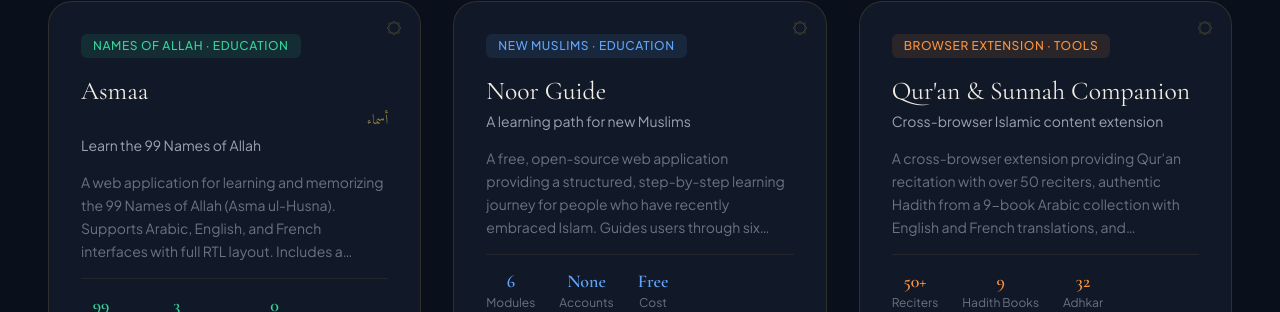
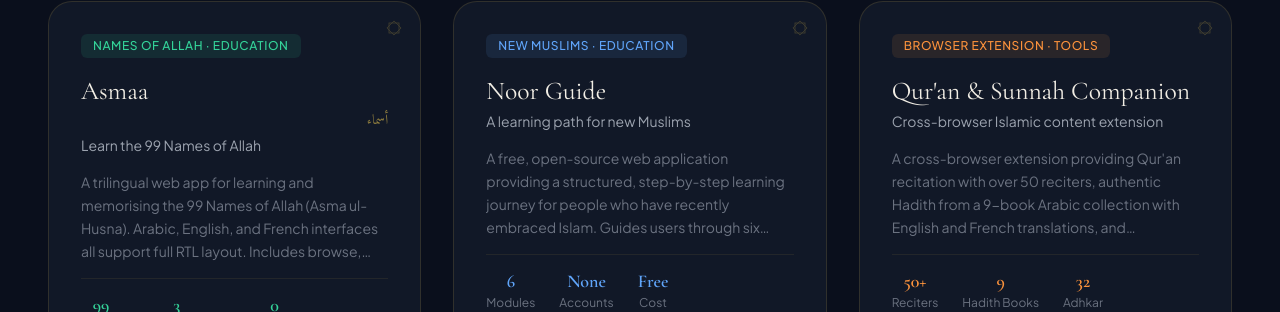
Before and after one commit to Abdalla-Eldoumani/my-islamic-portfolio, a Next.js app: page / in a window 1280 px wide. Shown: the part 2244-2556 px from the top of the page. Built offline with nearby package versions, Linux system fonts and the light colour scheme.

Commit message:
tighten asmaa description with humanizer voice

```diff
--- a/src/data/projects.ts
+++ b/src/data/projects.ts
@@ -105,13 +105,14 @@ export const projects: Project[] = [
     arabicTitle: "أسماء",
     subtitle: "Learn the 99 Names of Allah",
     description:
-      "A web application for learning and memorizing the 99 Names of Allah (Asma ul-Husna). Supports Arabic, English, and French interfaces with full RTL layout. Includes a browse grid, card-based study mode with text-to-speech pronunciation, randomized quizzes, and progress tracking with streaks and favorites. Built with vanilla JavaScript — no frameworks or build tools required.",
+      "A trilingual web app for learning and memorising the 99 Names of Allah (Asma ul-Husna). Arabic, English, and French interfaces all support full RTL layout. Includes browse, study, quiz, and progress views; the Web Speech API handles pronunciation; all state lives in localStorage. Built with vanilla JavaScript and CSS, no frameworks, no build step, no runtime dependencies.",
     features: [
-      "Trilingual interface: Arabic, English, and French with full RTL",
-      "Card-based study mode with text-to-speech pronunciation",
-      "Randomized quizzes for memorization testing",
-      "Progress tracking with streaks and favorites",
-      "Zero dependencies — pure vanilla JavaScript and CSS",
+      "Trilingual UI: Arabic, English, French, all RTL-aware",
+      "Card-based study mode with Web Speech pronunciation",
+      "Randomised 10-question multiple-choice quizzes",
+      "Daily-name modal with one name surfaced per calendar day",
+      "Logical CSS properties only, so RTL contexts mirror correctly",
+      "Zero runtime dependencies, zero build step",
     ],
     techStack: ["Vanilla JavaScript", "CSS Custom Properties", "LocalStorage", "Web Speech API"],
     category: "education",
```
